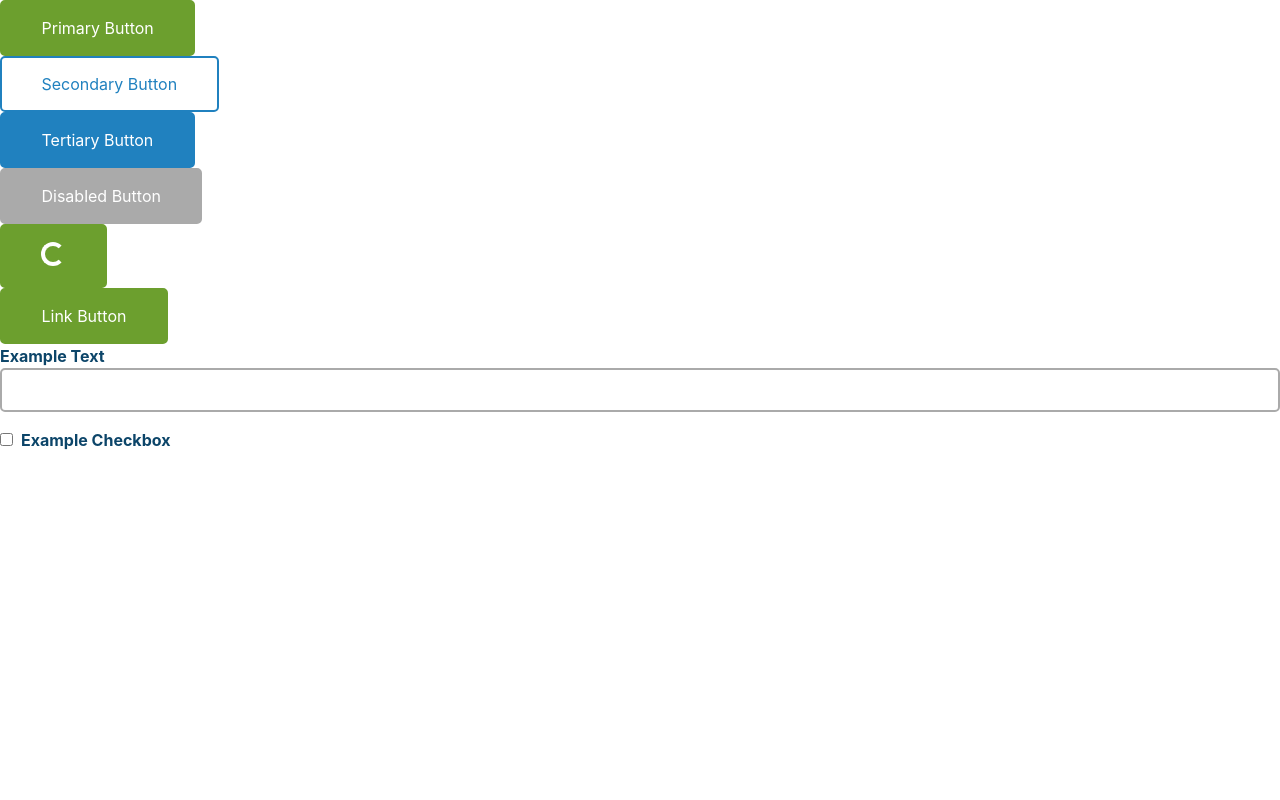
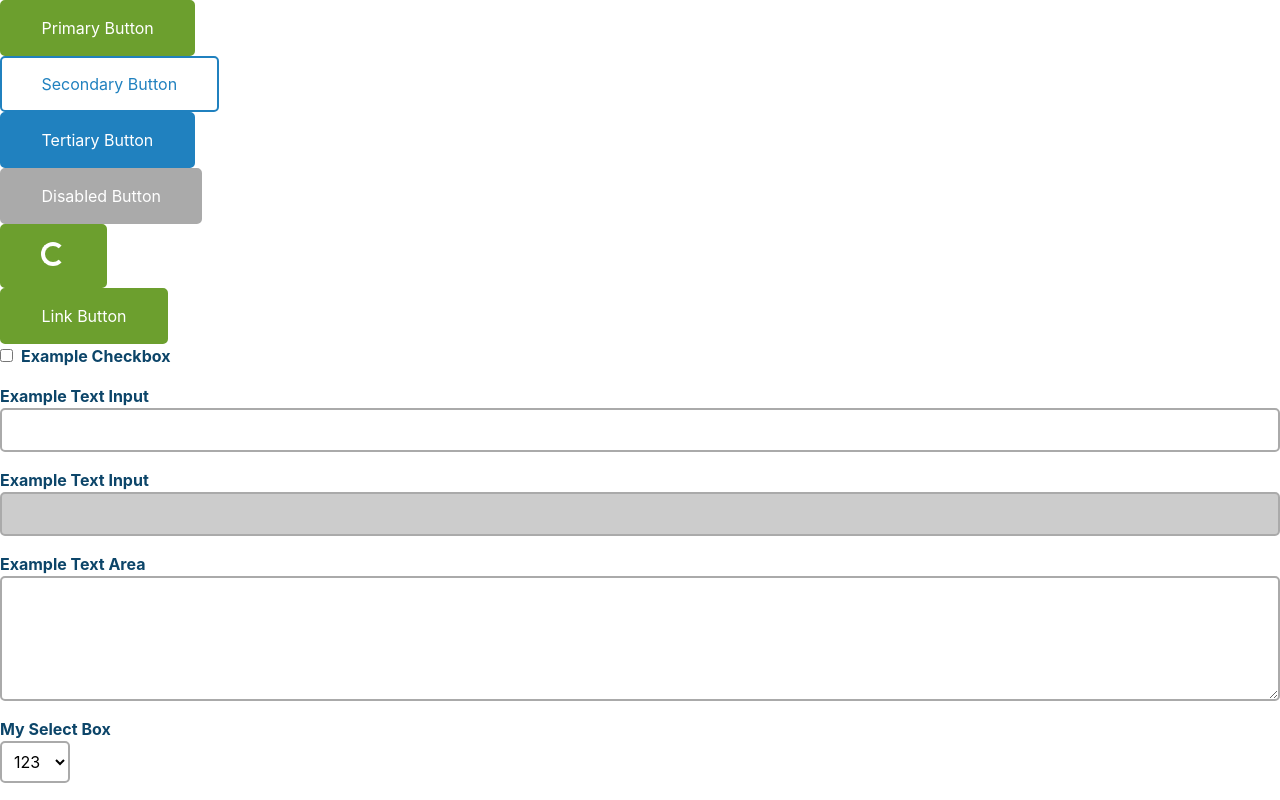
Before and after one commit to danielgsims/rm-react, a React (Create React App) app in the folder gallery/: page / in a window 1280 px wide. Built offline with nearby package versions, Linux system fonts and the light colour scheme.

Commit message:
Working on more inputs

```diff
--- a/gallery/src/App.js
+++ b/gallery/src/App.js
@@ -1,9 +1,11 @@
 import React, { Component } from 'react';
 import './assets/css/spark.css';
 import Button from './sprk/components/button/index.js';
-import InputContainer from './sprk/components/input/container.js';
-import TextInput from './sprk/components/input/textinput.js'
-import Checkbox from './sprk/components/input/checkbox.js'
+import InputContainer from './sprk/components/input/Container.js';
+import TextInput from './sprk/components/input/TextInput.js'
+import Checkbox from './sprk/components/input/CheckBox.js'
+import TextArea from './sprk/components/input/TextArea.js'
+import SelectBox from "./sprk/components/input/SelectBox";
 
 class App extends Component {
   render() {
@@ -16,16 +18,11 @@ class App extends Component {
               <li><Button type="primary" disabled={true}>Disabled Button</Button></li>
               <li><Button type="primary" spinner={true}>Spinner</Button></li>
               <li><Button type="primary" href="#">Link Button</Button></li>
-              <li>
-                  <InputContainer>
-                      <TextInput label="Example Text" type="text" />
-                  </InputContainer>
-              </li>
-              <li>
-                  <InputContainer>
-                      <Checkbox label="Example Checkbox"/>
-                  </InputContainer>
-              </li>
+              <li> <InputContainer> <Checkbox label="Example Checkbox"/> </InputContainer> </li>
+              <li> <InputContainer> <TextInput label="Example Text Input"/> </InputContainer> </li>
+              <li> <InputContainer> <TextInput disabled={true} label="Example Text Input"/> </InputContainer> </li>
+               <li> <InputContainer> <TextArea label="Example Text Area"/> </InputContainer> </li>
+              <li><SelectBox label="My Select Box" options={ {Foo: '123', Bar: '456' }}/></li>
           </ul>
       </div>
     );
--- /dev/null
+++ b/gallery/src/sprk/components/input/SelectBox.js
@@ -0,0 +1,14 @@
+import React from 'react';
+import PropTypes from 'prop-types';
+
+class SelectBox extends React.Component {
+    render() {
+        return (<React.Fragment>
+            <label htmlFor={this.props.id}>{this.props.label}</label>
+            <select id={this.props.id}>
+                { Object.entries(this.props.options).map(([k,v]) => <option value={k}>{v}</option>)}
+            </select>
+        </React.Fragment>);
+    }
+}
+export default SelectBox;
--- /dev/null
+++ b/gallery/src/sprk/components/input/TextArea.js
@@ -0,0 +1,19 @@
+import React from 'react';
+import PropTypes from 'prop-types';
+
+class TextArea extends React.Component {
+    render() {
+        return (<React.Fragment>
+            <label htmlFor={this.props.id}>{this.props.label}</label>
+            <textarea className="sprk-b-TextInput sprk-u-Size-100" id={this.props.id}></textarea>
+        </React.Fragment>);
+    }
+}
+
+TextArea.propTypes = {
+    label: PropTypes.string,
+    id: PropTypes.string,
+};
+
+
+export default TextArea;
--- a/gallery/src/sprk/components/input/TextInput.js
+++ b/gallery/src/sprk/components/input/TextInput.js
@@ -17,7 +17,6 @@ TextInput.propTypes = {
     error: PropTypes.string,
     id: PropTypes.string,
     helperText: PropTypes.string,
-    href: PropTypes.string,
     disabled: PropTypes.bool
 };
 
```
